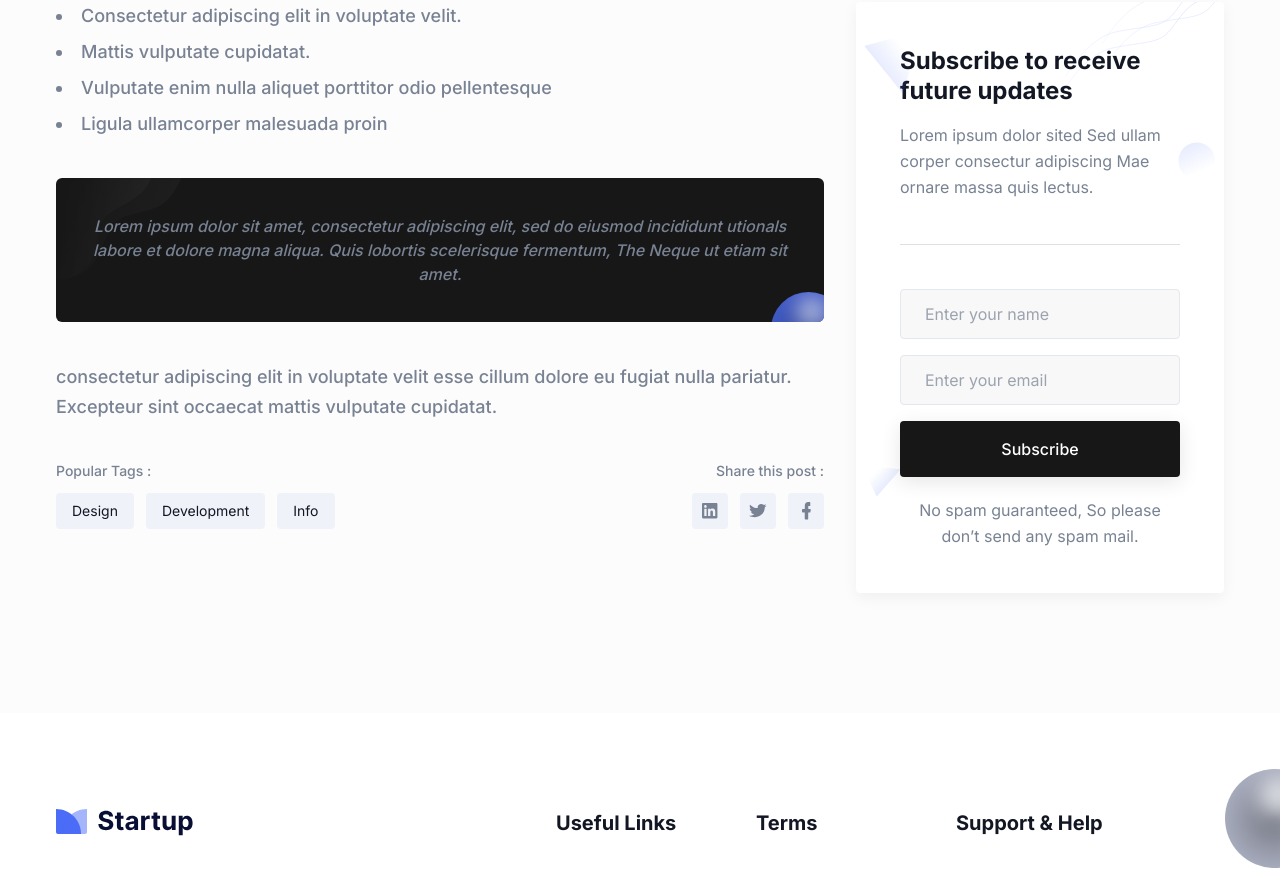
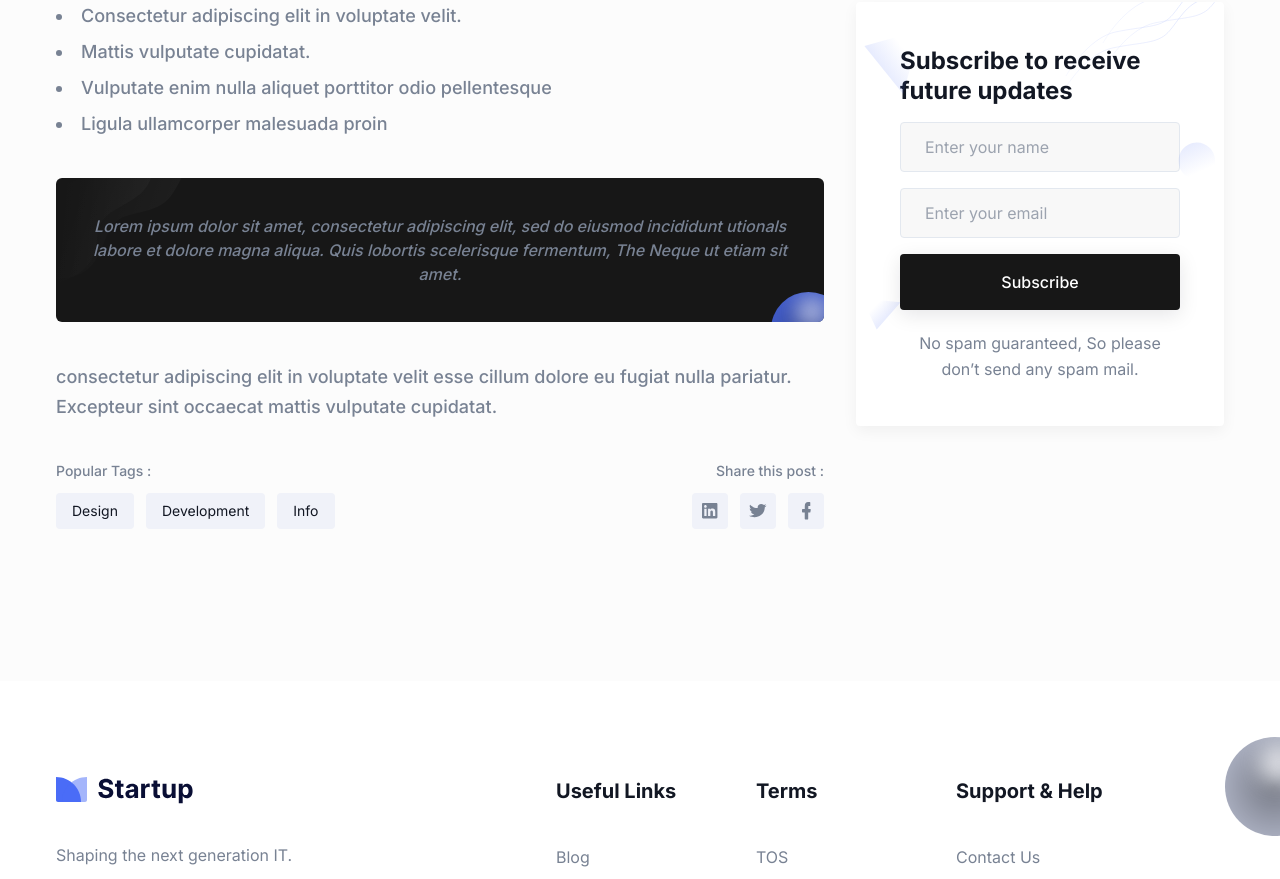
Before and after one commit to AaqilBaig/Sysneom, a Next.js app: page /blog-sidebar in a window 1280 px wide. Shown: the part 1378-2257 px from the top of the page. Built offline with nearby package versions, Linux system fonts and the light colour scheme.

Commit message:
Update NewsLatterBox.tsx
Updated with relevant content

```diff
--- a/components/Contact/NewsLatterBox.tsx
+++ b/components/Contact/NewsLatterBox.tsx
@@ -13,10 +13,6 @@ const NewsLatterBox = () => {
       <h3 className="mb-4 text-2xl font-bold leading-tight text-black dark:text-white">
         Subscribe to receive future updates
       </h3>
-      <p className="mb-11 border-b border-body-color border-opacity-25 pb-11 text-base leading-relaxed text-body-color dark:border-white dark:border-opacity-25">
-        Lorem ipsum dolor sited Sed ullam corper consectur adipiscing Mae ornare
-        massa quis lectus.
-      </p>
       <div>
         <input
           type="text"
```
